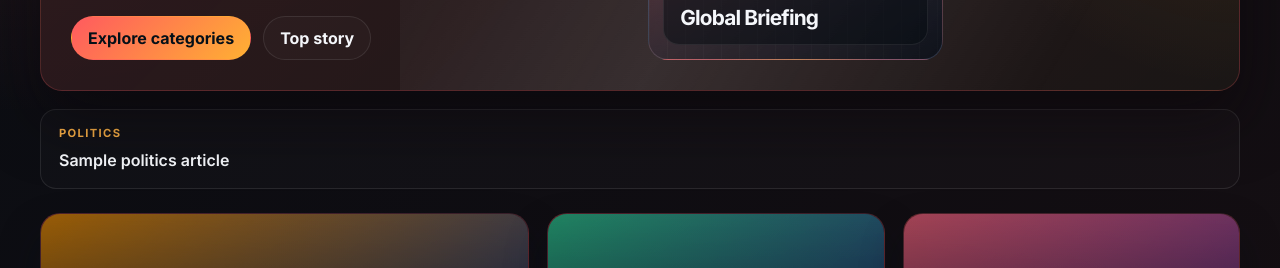
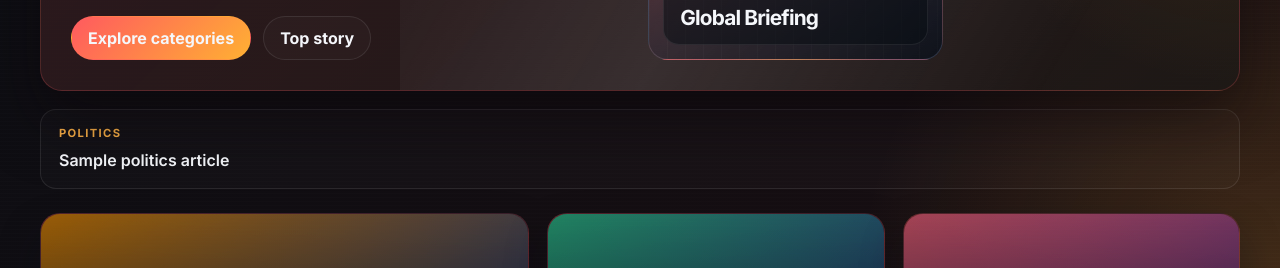
Before and after one commit to snivas22/mynewsapp, an Eleventy site: page src/index.njk in a window 1280 px wide. Shown: the part 506-774 px from the top of the page. Built offline with nearby package versions, Linux system fonts and the light colour scheme; Eleventy itself is replaced by a stand-in of ours; files that its build step writes are made by us from their sources.

Commit message:
Improve link visibility and background texture

```diff
--- a/src/assets/style.css
+++ b/src/assets/style.css
@@ -31,10 +31,38 @@
     radial-gradient(circle at bottom right, rgba(255, 176, 51, 0.18), transparent 28%),
     linear-gradient(135deg, var(--bg-1), var(--bg-2));
   color: var(--text);
+  background-attachment: fixed;
+}
+
+body::before {
+  content: "";
+  position: fixed;
+  inset: 0;
+  pointer-events: none;
+  background: repeating-linear-gradient(
+    0deg,
+    rgba(255,255,255,0.015),
+    rgba(255,255,255,0.015) 1px,
+    transparent 1px,
+    transparent 4px
+  );
+  opacity: 0.8;
 }
 
 img { max-width: 100%; }
-a { color: inherit; text-decoration: none; }
+a {
+  color: inherit;
+  text-decoration: none;
+  transition: color 0.2s ease, text-decoration-color 0.2s ease, opacity 0.2s ease;
+}
+
+a:hover,
+a:focus-visible {
+  text-decoration: underline;
+  text-decoration-thickness: 2px;
+  text-decoration-color: var(--accent);
+  text-underline-offset: 0.18em;
+}
 
 .page-shell {
   width: min(1200px, calc(100% - 32px));
@@ -361,6 +389,12 @@
   color: #061018;
 }
 
+.primary-btn:hover,
+.secondary-btn:hover {
+  transform: translateY(-1px);
+  box-shadow: 0 12px 24px rgba(255, 90, 95, 0.18);
+}
+
 .secondary-btn {
   background: rgba(255,255,255,0.02);
   border-color: var(--line);
@@ -563,6 +597,22 @@
   color: var(--text);
   font-weight: 600;
   line-height: 1.5;
+}
+
+.story-list a,
+.headline-box a,
+.hero-panel h2 a,
+.story-card h3 a,
+.content-wrap a {
+  color: var(--text);
+}
+
+.story-list a:hover,
+.headline-box a:hover,
+.hero-panel h2 a:hover,
+.story-card h3 a:hover,
+.content-wrap a:hover {
+  color: #fff;
 }
 
 .lead-visual {
```
